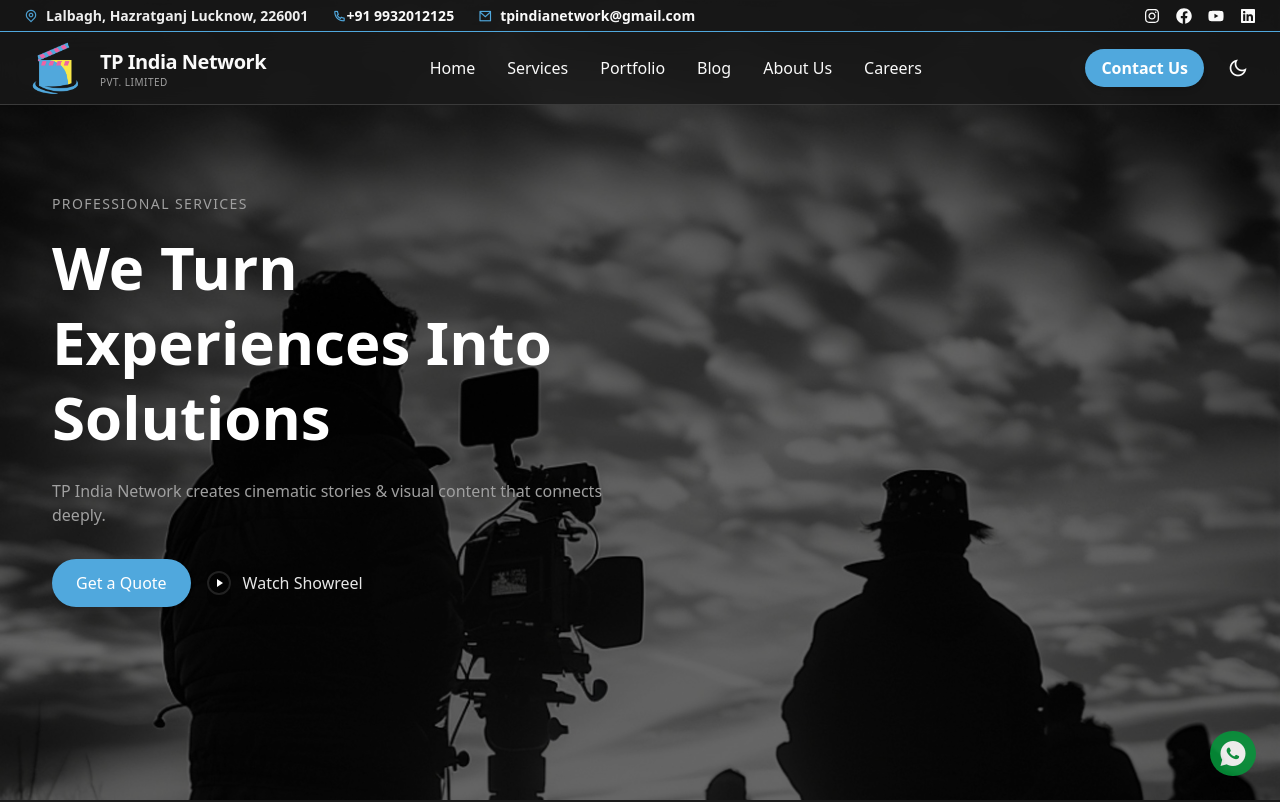
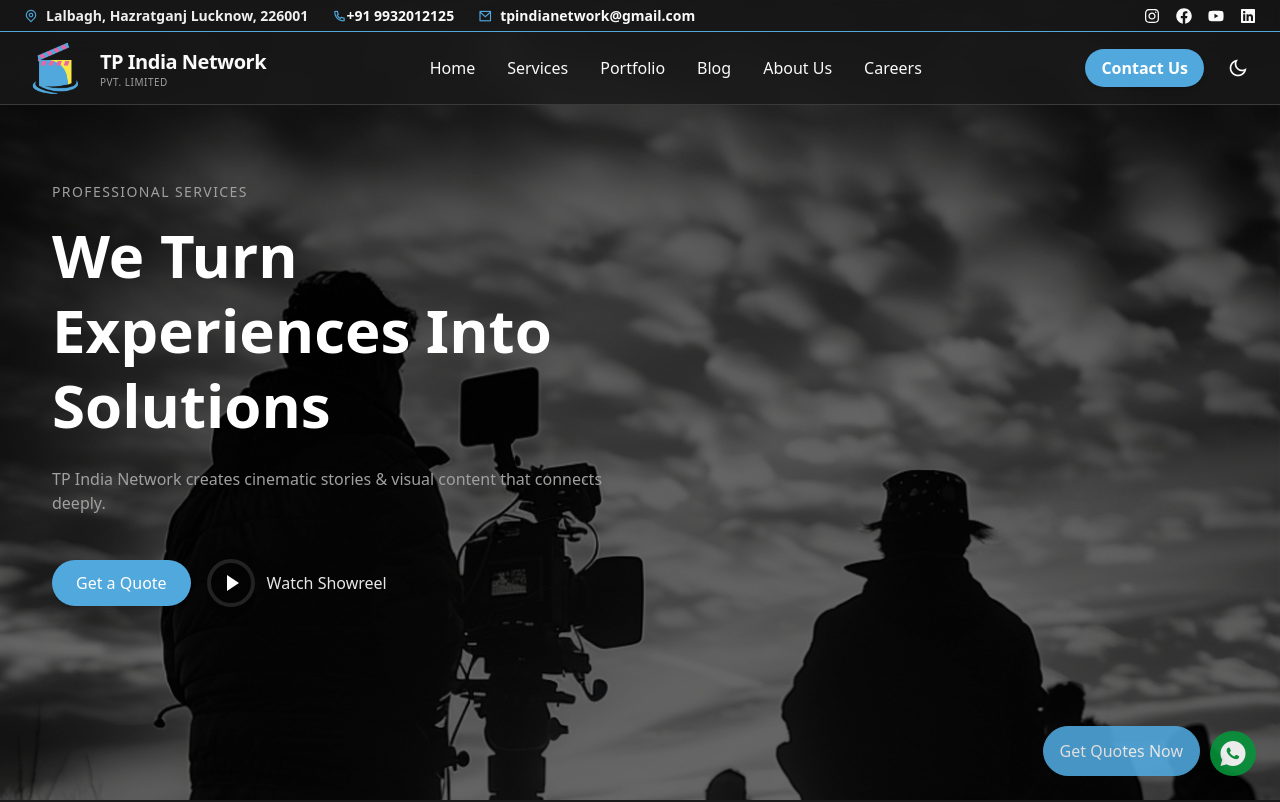
Before and after one commit to shiv-co/TpIndia, a React (Vite) app in the folder frontend/: page / in a window 1280 px wide. Shown: the top 802 px of the page. Built offline with nearby package versions, Linux system fonts and the light colour scheme.

Commit message:
Add GetQuote button component and update navbar visibility for larger screens

```diff
--- /dev/null
+++ b/frontend/src/components/getQuoteBtn.jsx
@@ -0,0 +1,25 @@
+import React from "react";
+import { Link } from "react-router-dom";
+
+export default function GetQuoteBtn() {
+  return (
+    <>
+      {/* <a
+      href="https://wa.me/919932012125?text=Hello%20TP%20India%20Network%2C%20I%20want%20to%20connect!"
+      target="_blank"
+      rel="noopener noreferrer"
+      className="fixed bottom-6 right-6 bg-[#05943a] text-white px-2 py-1 rounded-full shadow-lg text-3xl
+     "
+    >
+      <i className="ri-whatsapp-fill"></i>
+    </a> */}
+
+      <Link
+        to="/get-quote"
+        className="fixed bottom-6 right-20  hover:scale-110 transition-all animate-pulse z-50   px-4 py-3 border border-[var(--accent-color)] rounded-4xl bg-[var(--accent-color)] hover:text-white     "
+      >
+        Get Quotes Now
+      </Link>
+    </>
+  );
+}
--- a/frontend/src/index.css
+++ b/frontend/src/index.css
@@ -32,3 +32,7 @@
   -ms-overflow-style: none; /* IE */
   scrollbar-width: none;     /* Firefox */
 }
+
+html, body {
+  overflow-x: hidden;
+}
--- a/frontend/src/pages/homePage.jsx
+++ b/frontend/src/pages/homePage.jsx
@@ -8,6 +8,7 @@ import product2 from "../assets/images/product_img2.webp";
 import product3 from "../assets/images/product_img3.webp";
 import product4 from "../assets/images/product_img4.webp";
 import WhatsAppButton from "../components/WhatsAppButton";
+import GetQuoteBtn from "../components/getQuoteBtn";
 
 
 
@@ -74,13 +75,14 @@ function Hero() {
             initial={{ opacity: 0 }}
             animate={{ opacity: 1 }}
             transition={{ delay: 1.2 }}
-          >
+          > <div className="mt-6 ">
             <Link
               to="/get-quote"
               className="px-6 py-3 rounded-full bg-[var(--accent-color)] text-white shadow-md hover:scale-[1.05] transition-transform"
             >
               Get a Quote
             </Link>
+            </div>
 
             <a
               href="https://youtu.be/kOveEiMFESU"
@@ -88,7 +90,7 @@ function Hero() {
               className="flex items-center gap-3 text-white/90 hover:text-white"
             >
               <span className="bg-black/30 py-3 rounded-full">
-                <PlayIcon className="w-6 h-6 hover:scale-115" />
+                <PlayIcon className="w-12 h-12 hover:scale-115" />
               </span>
               Watch Showreel
             </a>
@@ -434,6 +436,7 @@ export default function Home() {
       <Testimonials />
       <ServiceIndex />
       <WhatsAppButton />
+      <GetQuoteBtn />
 
       {/* Final CTA */}
       <section
--- a/frontend/src/pages/navbar.jsx
+++ b/frontend/src/pages/navbar.jsx
@@ -216,7 +216,7 @@ export default function Navbar() {
 
           {/* Right: CTA + Theme Toggle (desktop only) */}
           <div className="flex items-center gap-4">
-            <div className="hidden md:block">
+            <div className="hidden lg:block">
               <Link
                 to="/contact"
                 className="px-4 py-2 rounded-full bg-[var(--accent-color)] text-white font-semibold shadow-md hover:shadow-lg transition-transform"
```
